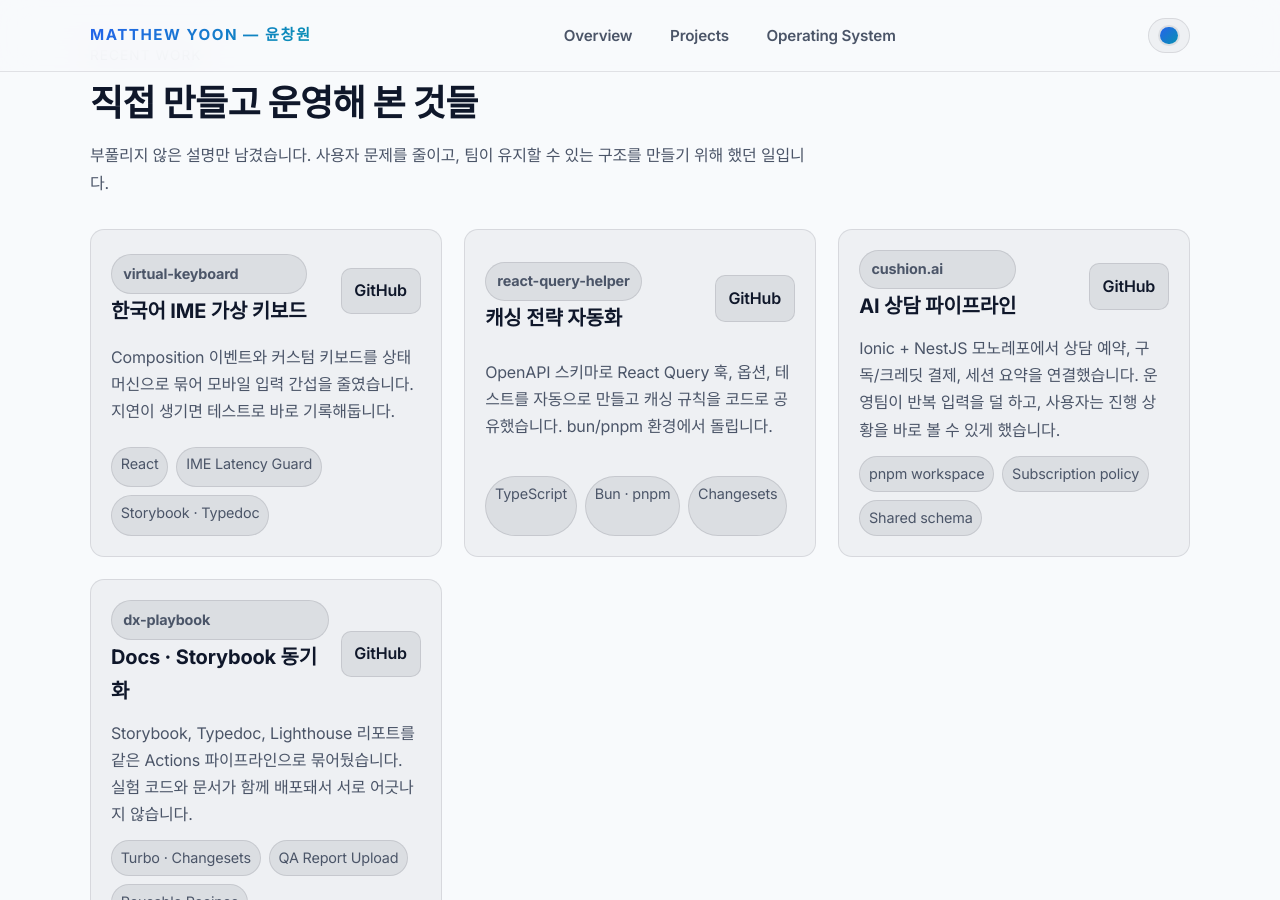
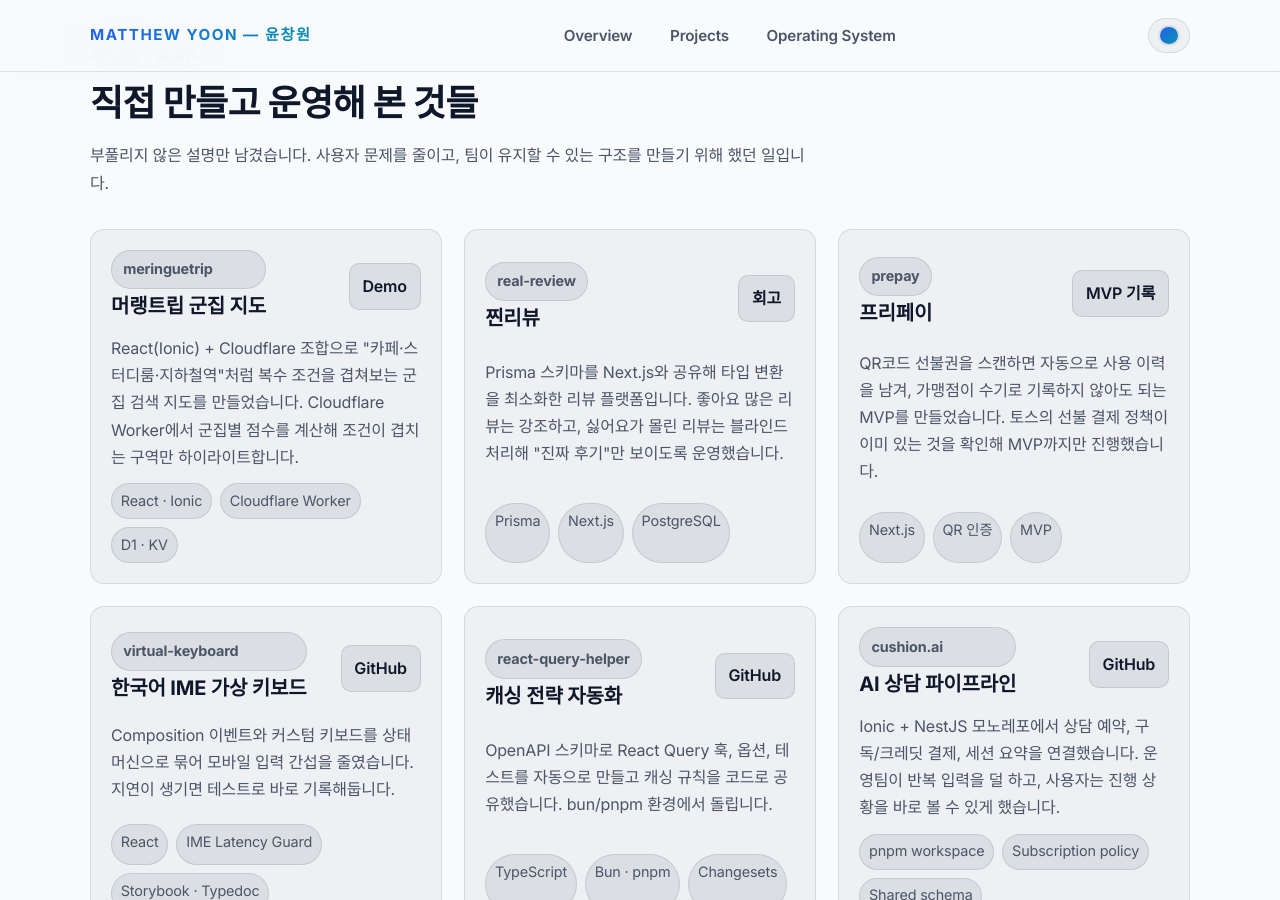
Before and after one commit to uiwwsw/uiwwsw.github.io, a Jekyll site: the page built from index.markdown, in a window 1280 px wide and 900 px high, scrolled down 963 px. Built offline with Jekyll 4.4.1, drawn with Linux system fonts in a browser that asks for light colours; nearby versions of some CDN libraries.

Commit message:
Add recent project highlights and prepay MVP post

```diff
--- a/index.markdown
+++ b/index.markdown
@@ -77,6 +77,54 @@ full_bleed: true
       <p class="section__intro">부풀리지 않은 설명만 남겼습니다. 사용자 문제를 줄이고, 팀이 유지할 수 있는 구조를 만들기 위해 했던 일입니다.</p>
     </div>
     <div class="card-grid" role="list">
+      <article class="feature-card" role="listitem">
+        <div class="feature-card__meta">
+          <div>
+            <p class="badge">meringuetrip</p>
+            <h3>머랭트립 군집 지도</h3>
+          </div>
+          <a class="link-pill" href="https://brewstar-code.github.io/meringuetrip/" target="_blank" rel="noopener">Demo</a>
+        </div>
+        <p>React(Ionic) + Cloudflare 조합으로 "카페·스터디룸·지하철역"처럼 복수 조건을 겹쳐보는 군집 검색 지도를 만들었습니다. Cloudflare Worker에서 군집별 점수를 계산해 조건이 겹치는 구역만 하이라이트합니다.</p>
+        <ul class="tag-list" aria-label="기술 스택">
+          <li class="tag">React · Ionic</li>
+          <li class="tag">Cloudflare Worker</li>
+          <li class="tag">D1 · KV</li>
+        </ul>
+      </article>
+
+      <article class="feature-card" role="listitem">
+        <div class="feature-card__meta">
+          <div>
+            <p class="badge">real-review</p>
+            <h3>찐리뷰</h3>
+          </div>
+          <a class="link-pill" href="/2025/01/05/prisma-nextjs-real-review.html">회고</a>
+        </div>
+        <p>Prisma 스키마를 Next.js와 공유해 타입 변환을 최소화한 리뷰 플랫폼입니다. 좋아요 많은 리뷰는 강조하고, 싫어요가 몰린 리뷰는 블라인드 처리해 "진짜 후기"만 보이도록 운영했습니다.</p>
+        <ul class="tag-list" aria-label="기술 스택">
+          <li class="tag">Prisma</li>
+          <li class="tag">Next.js</li>
+          <li class="tag">PostgreSQL</li>
+        </ul>
+      </article>
+
+      <article class="feature-card" role="listitem">
+        <div class="feature-card__meta">
+          <div>
+            <p class="badge">prepay</p>
+            <h3>프리페이</h3>
+          </div>
+          <a class="link-pill" href="/2025/01/07/prepay-qrcode-prepay.html">MVP 기록</a>
+        </div>
+        <p>QR코드 선불권을 스캔하면 자동으로 사용 이력을 남겨, 가맹점이 수기로 기록하지 않아도 되는 MVP를 만들었습니다. 토스의 선불 결제 정책이 이미 있는 것을 확인해 MVP까지만 진행했습니다.</p>
+        <ul class="tag-list" aria-label="기술 스택">
+          <li class="tag">Next.js</li>
+          <li class="tag">QR 인증</li>
+          <li class="tag">MVP</li>
+        </ul>
+      </article>
+
       <article class="feature-card" role="listitem">
         <div class="feature-card__meta">
           <div>
```
Also changed, not shown: _posts/2025-01-07-prepay-qrcode-prepay.md (added, +31 -0 lines).
